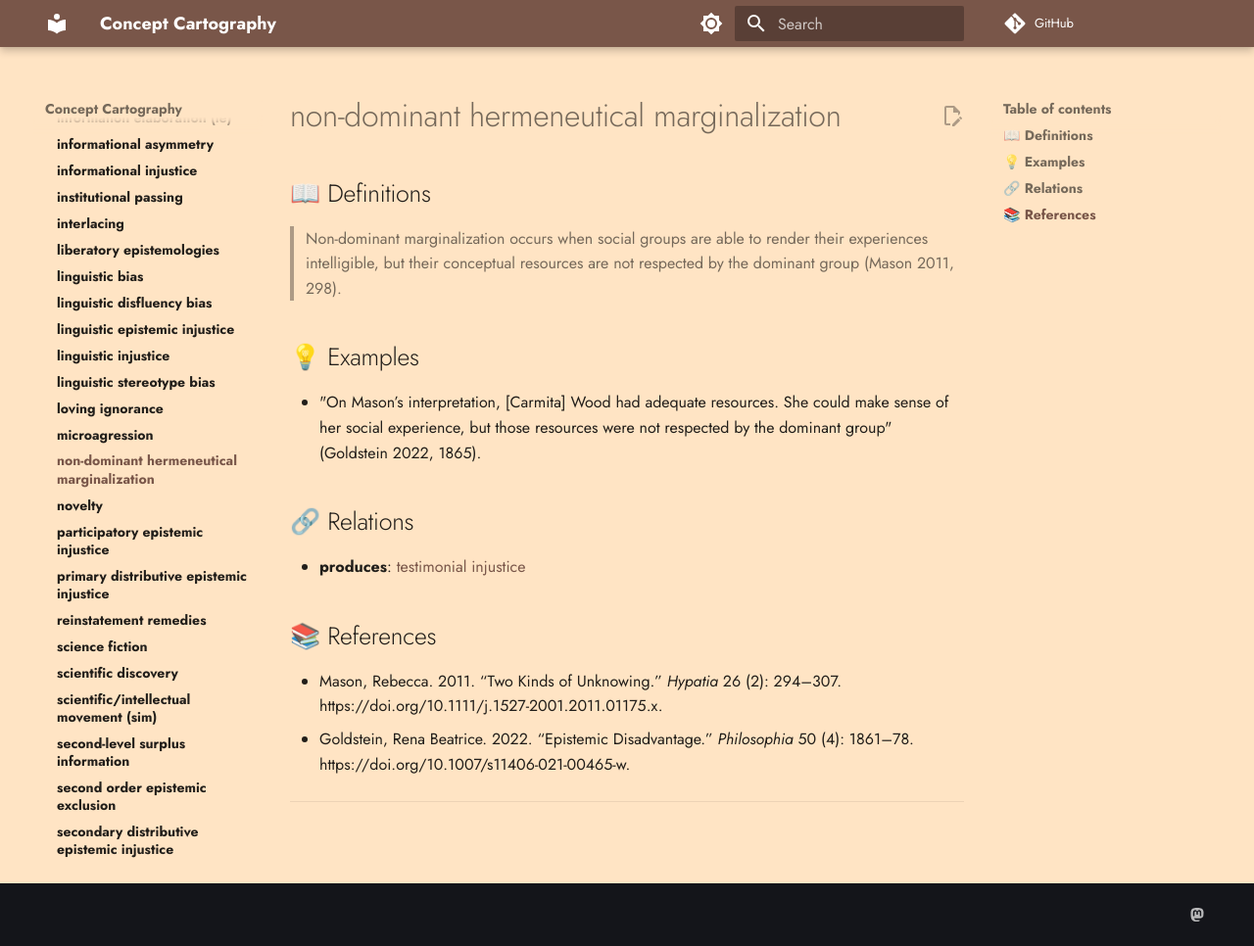
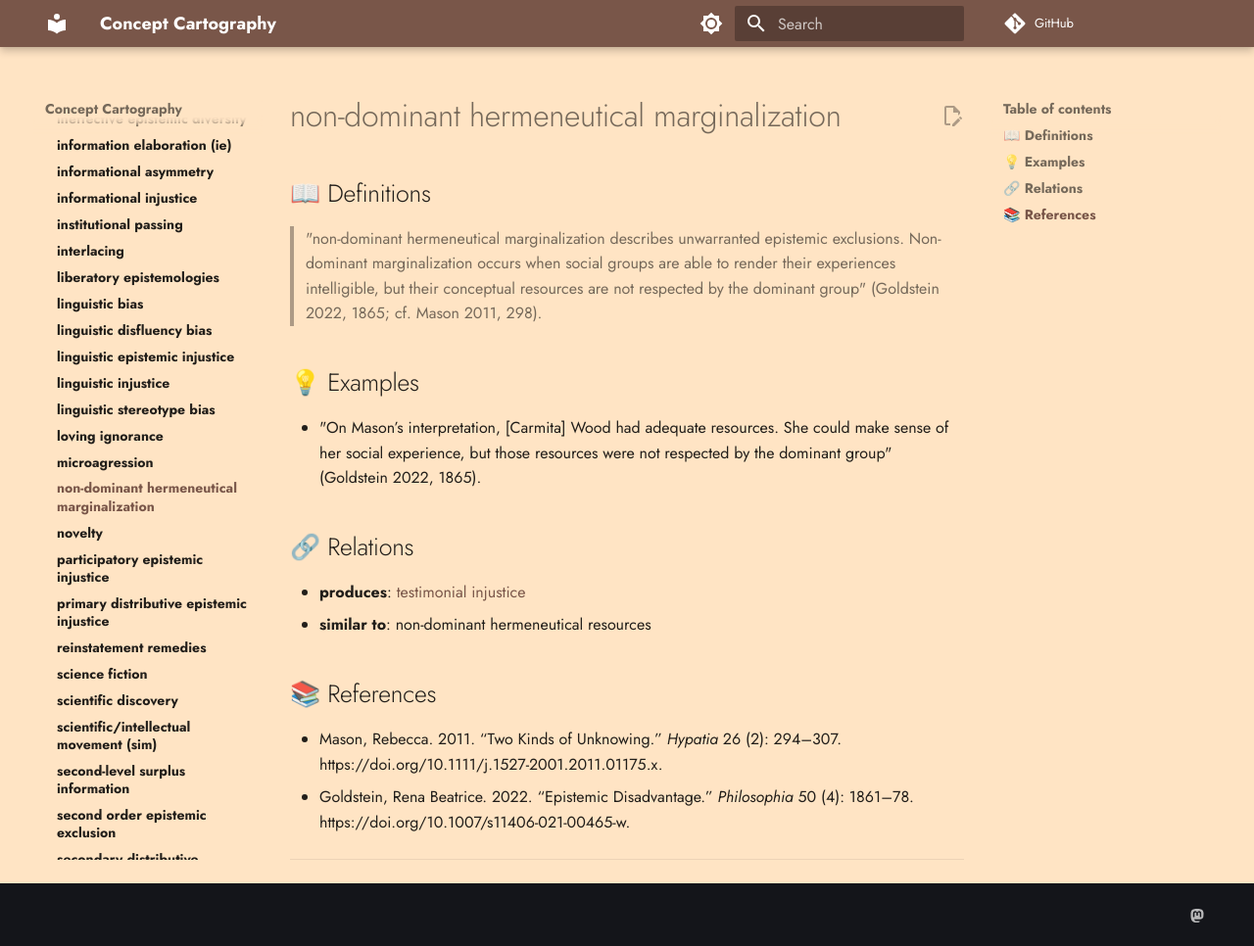
Before and after one commit to conceptcartography/conceptcartography, an MkDocs documentation site: the page built from docs/concepts/non-dominant-hermeneutical-marginalization.md, in a window 1280 px wide and 966 px high. Shown: the whole window at 98% size. Built offline with MkDocs 1.6.1 and Material for MkDocs 9.7.7, drawn with Linux system fonts in a browser that asks for light colours; comment, search, counter and statistics services are not loaded; the version menu is left out.

Commit message:
Update non-dominant-hermeneutical-marginalization.md
quoted from my article.

```diff
--- a/docs/concepts/non-dominant-hermeneutical-marginalization.md
+++ b/docs/concepts/non-dominant-hermeneutical-marginalization.md
@@ -2,7 +2,7 @@
 
 ## 📖 Definitions
 
-> Non-dominant marginalization occurs when social groups are able to render their experiences intelligible, but their conceptual resources are not respected by the dominant group (Mason 2011, 298).
+> "non-dominant hermeneutical marginalization describes unwarranted epistemic exclusions. Non-dominant marginalization occurs when social groups are able to render their experiences intelligible, but their conceptual resources are not respected by the dominant group" (Goldstein 2022, 1865; cf. Mason 2011, 298).
 
 ## 💡 Examples
 
@@ -11,6 +11,7 @@
 ## 🔗 Relations
 
 - **produces**: [testimonial injustice](./testimonial-injustice.md)
+- **similar to**: non-dominant hermeneutical resources
 
 ## 📚 References
 
```
